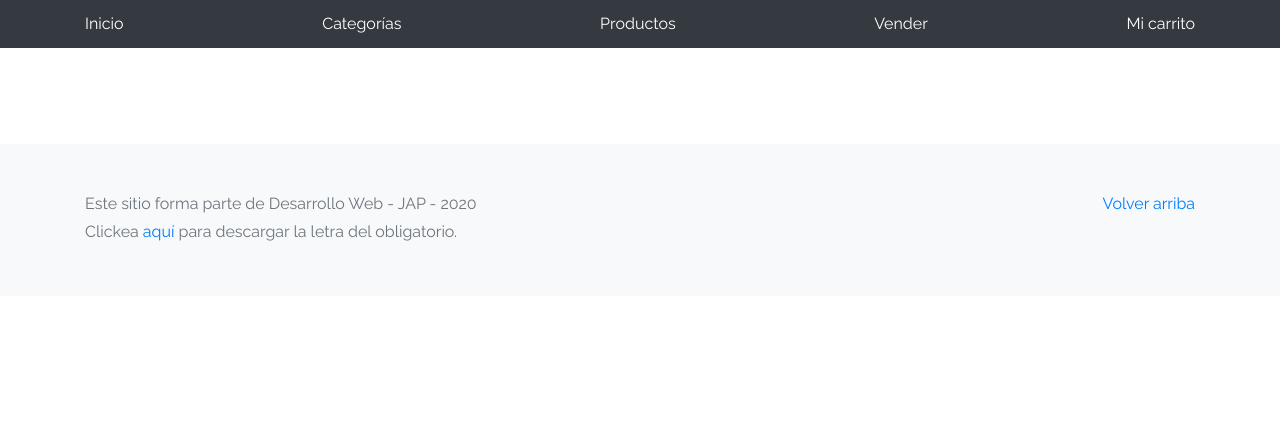
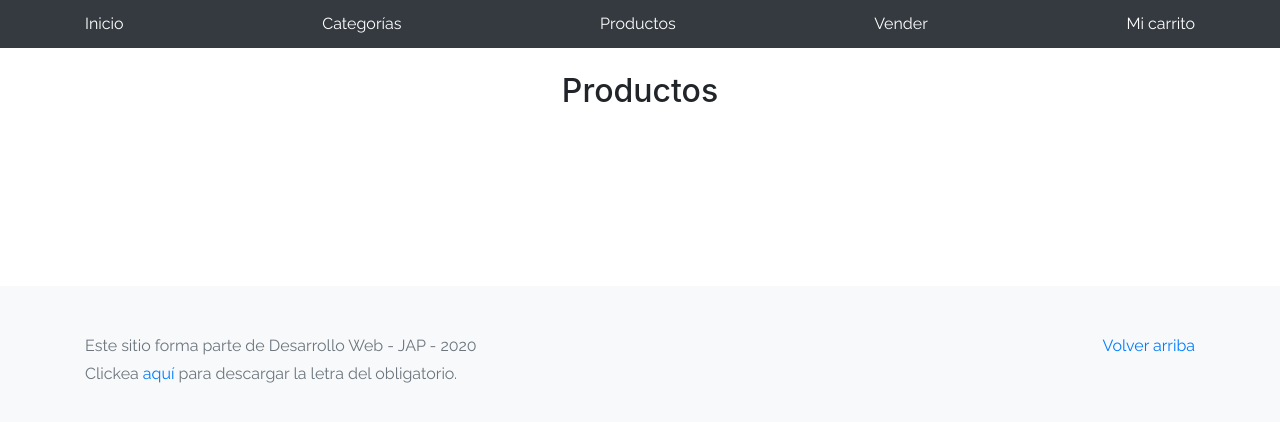
Before and after one commit to nahumoore/DesarrolloWeb-JAP, a plain HTML site: page products.html in a window 1280 px wide. Drawn offline with Linux system fonts and the light colour scheme; no server answers.

Commit message:
Entrega 1

```diff
--- a/products.html
+++ b/products.html
@@ -16,13 +16,18 @@
   <body>
     <nav class="site-header sticky-top py-1 bg-dark">
       <div class="container d-flex flex-column flex-md-row justify-content-between">
-        <a class="py-2 d-none d-md-inline-block" href="index.html">Inicio</a>
+        <a class="py-2 d-none d-md-inline-block" href="index2.html">Inicio</a>
         <a class="py-2 d-none d-md-inline-block" href="categories.html">Categorías</a>
         <a class="py-2 d-none d-md-inline-block" href="products.html">Productos</a>
         <a class="py-2 d-none d-md-inline-block" href="sell.html">Vender</a>
         <a class="py-2 d-none d-md-inline-block" href="cart.html">Mi carrito</a>
       </div>
-    </nav>
+      </nav>
+      <main role="main" class="pb-5">
+        <div class="text-center p-4">
+            <h2>Productos</h2>
+        </div>
+        </main>
     <div class="container p-5" id="info">
     </div>
     <footer class="text-muted bg-light">
```
Also changed, not shown: cart.html (+1 -1 lines), categories.html (+1 -1 lines), category-info.html (+1 -1 lines), index2.html (+1 -1 lines), my-profile.html (+1 -1 lines), product-info.html (+1 -1 lines), sell.html (+1 -1 lines).
